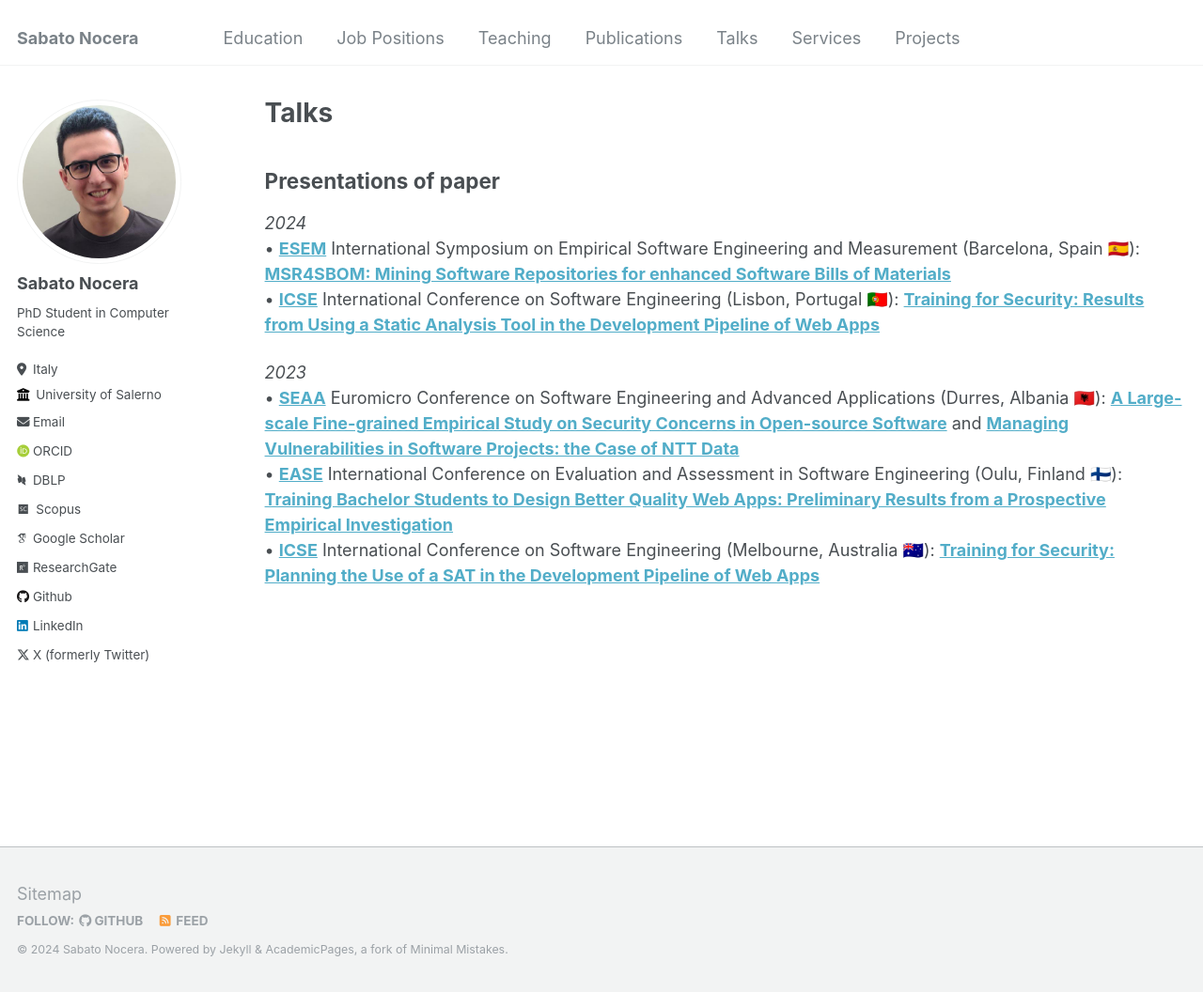
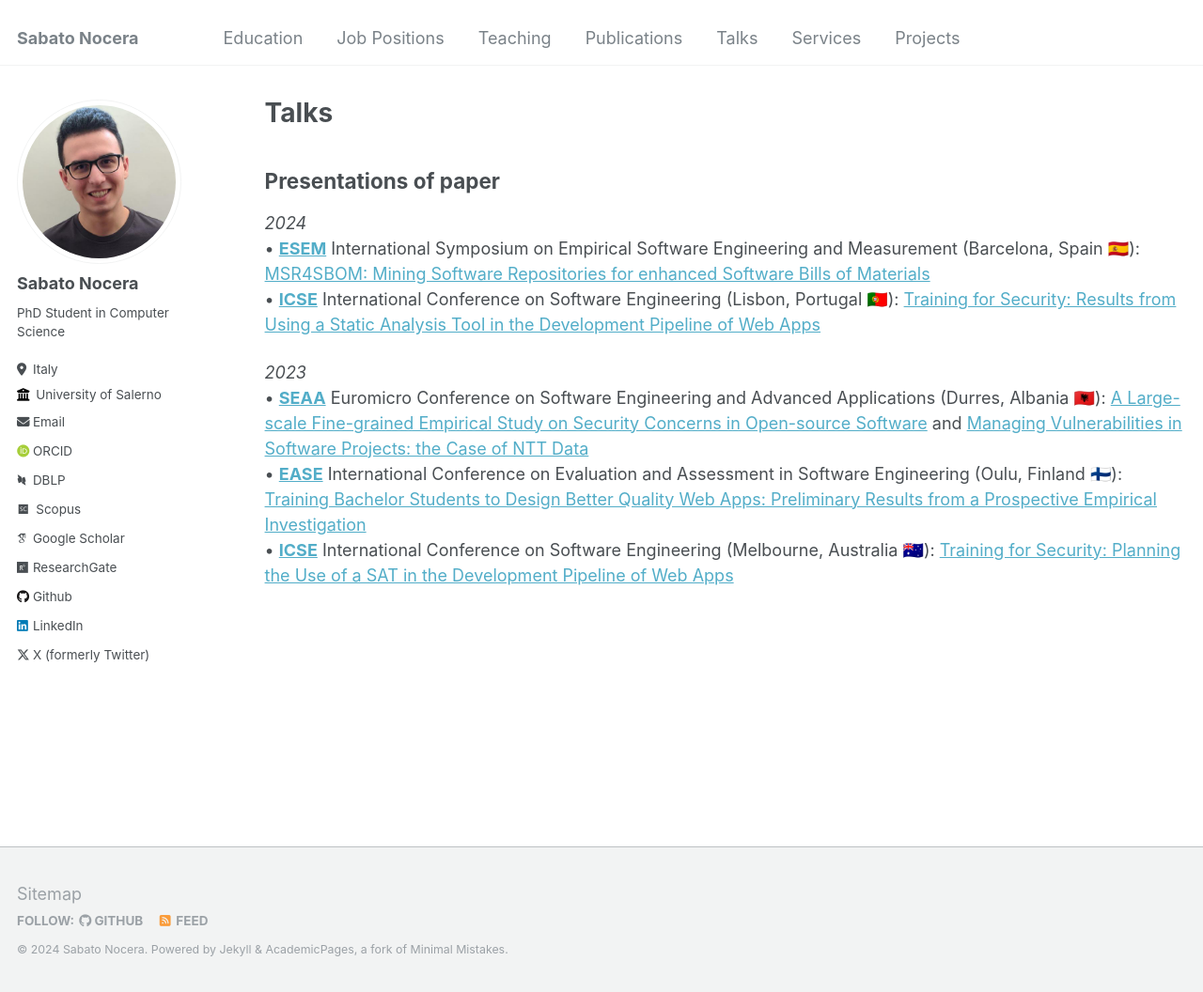
Before and after one commit to sabato-nocera/sabato-nocera.github.io, a Jekyll site: the page built from _pages/talks.md, in a window 1280 px wide and 1056 px high. Shown: the whole window at 94% size. Built offline with Jekyll 4.4.1, drawn with Linux system fonts in a browser that asks for light colours; some web fonts are replaced.

Commit message:
Update talks.md

```diff
--- a/_pages/talks.md
+++ b/_pages/talks.md
@@ -8,10 +8,10 @@ author_profile: true
 ## Presentations of paper
 
 _2024<br/>_
-• [**ESEM**](https://conf.researchr.org/home/esem-2024) International Symposium on Empirical Software Engineering and Measurement (Barcelona, Spain 🇪🇸): [**MSR4SBOM: Mining Software Repositories for enhanced Software Bills of Materials**](https://doi.org/10.1145/3674805.3695390)<br/>
-• [**ICSE**](https://conf.researchr.org/home/icse-2024) International Conference on Software Engineering (Lisbon, Portugal 🇵🇹): [**Training for Security: Results from Using a Static Analysis Tool in the Development Pipeline of Web Apps**](https://doi.org/10.1145/3639474.3640073)<br/>
+• [**ESEM**](https://conf.researchr.org/home/esem-2024) International Symposium on Empirical Software Engineering and Measurement (Barcelona, Spain 🇪🇸): [MSR4SBOM: Mining Software Repositories for enhanced Software Bills of Materials](https://doi.org/10.1145/3674805.3695390)<br/>
+• [**ICSE**](https://conf.researchr.org/home/icse-2024) International Conference on Software Engineering (Lisbon, Portugal 🇵🇹): [Training for Security: Results from Using a Static Analysis Tool in the Development Pipeline of Web Apps](https://doi.org/10.1145/3639474.3640073)<br/>
 
 _2023<br/>_
-• [**SEAA**](https://dsd-seaa2023.com/seaa) Euromicro Conference on Software Engineering and Advanced Applications (Durres, Albania 🇦🇱): [**A Large-scale Fine-grained Empirical Study on Security Concerns in Open-source Software**](https://doi.org/10.1109/SEAA60479.2023.00069) and [**Managing Vulnerabilities in Software Projects: the Case of NTT Data**](https://doi.org/10.1109/SEAA60479.2023.00046)<br/>
-• [**EASE**](https://conf.researchr.org/home/ease-2023) International Conference on Evaluation and Assessment in Software Engineering (Oulu, Finland 🇫🇮): [**Training Bachelor Students to Design Better Quality Web Apps: Preliminary Results from a Prospective Empirical Investigation**](https://doi.org/10.1145/3593434.3593957) <br/>
-• [**ICSE**](https://conf.researchr.org/home/icse-2023) International Conference on Software Engineering (Melbourne, Australia 🇦🇺): [**Training for Security: Planning the Use of a SAT in the Development Pipeline of Web Apps**](https://doi.org/10.1109/ICSE-SEET58685.2023.00010) <br/>
+• [**SEAA**](https://dsd-seaa2023.com/seaa) Euromicro Conference on Software Engineering and Advanced Applications (Durres, Albania 🇦🇱): [A Large-scale Fine-grained Empirical Study on Security Concerns in Open-source Software](https://doi.org/10.1109/SEAA60479.2023.00069) and [Managing Vulnerabilities in Software Projects: the Case of NTT Data](https://doi.org/10.1109/SEAA60479.2023.00046)<br/>
+• [**EASE**](https://conf.researchr.org/home/ease-2023) International Conference on Evaluation and Assessment in Software Engineering (Oulu, Finland 🇫🇮): [Training Bachelor Students to Design Better Quality Web Apps: Preliminary Results from a Prospective Empirical Investigation](https://doi.org/10.1145/3593434.3593957) <br/>
+• [**ICSE**](https://conf.researchr.org/home/icse-2023) International Conference on Software Engineering (Melbourne, Australia 🇦🇺): [Training for Security: Planning the Use of a SAT in the Development Pipeline of Web Apps](https://doi.org/10.1109/ICSE-SEET58685.2023.00010) <br/>
```
